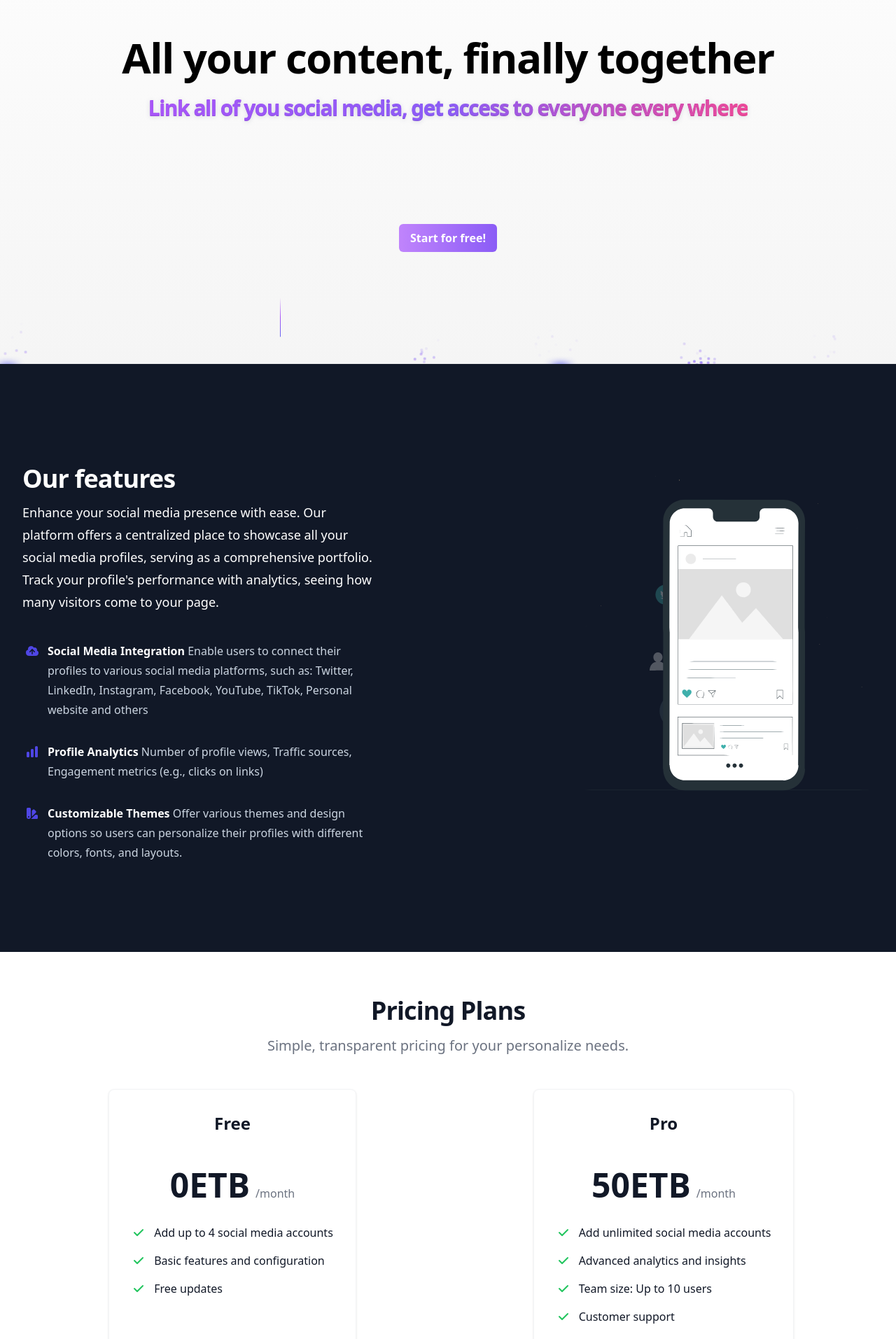
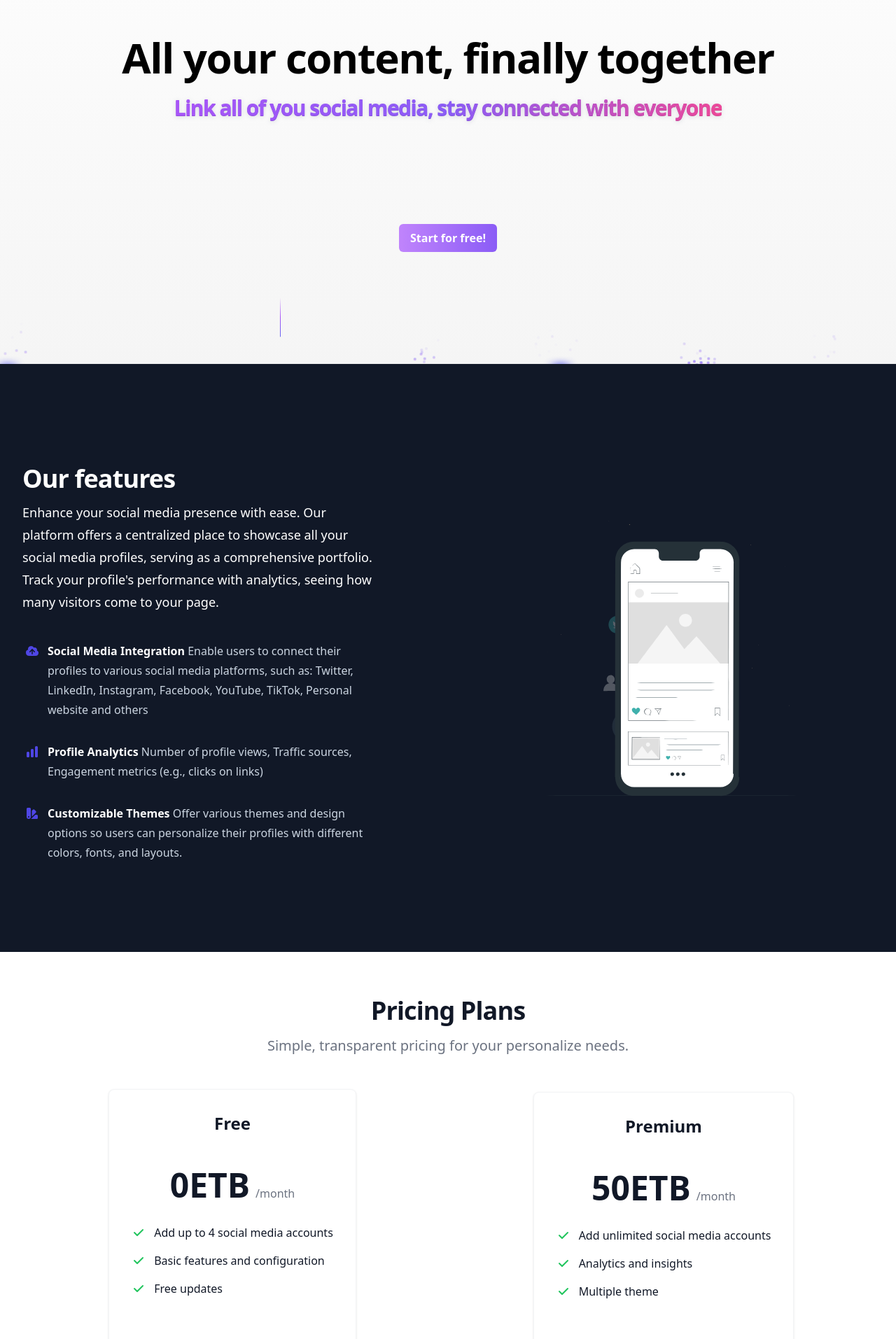
Before and after one commit to Beki78/connectme, a React (Vite) app in the folder client/: page / in a window 1280 px wide. Shown: the part 280-2193 px from the top of the page at 70% size. Built offline with nearby package versions, Linux system fonts and the light colour scheme.

Commit message:
fix the responsiveness and modal

```diff
--- a/client/src/components/BackgroundBeamsWithCollisionDemo.tsx
+++ b/client/src/components/BackgroundBeamsWithCollisionDemo.tsx
@@ -9,18 +9,15 @@ export function BackgroundBeamsWithCollisionDemo() {
         className="text-2xl relative z-20 md:text-3xl lg:text-6xl font-bold text-center text-black dark:text-white font-sans tracking-tight"
       >
         All your content, finally together
-        <div
-
-          className="relative mx-auto inline-block w-max [filter:drop-shadow(0px_1px_3px_rgba(27,_37,_80,_0.14))] text-sm md:text-xl lg:text-3xl"
-        >
-          <div  className="absolute left-0 top-[1px] bg-clip-text bg-no-repeat text-transparent bg-gradient-to-r py-4 from-purple-500 via-violet-500 to-pink-500 [text-shadow:0_0_rgba(0,0,0,0.1)]">
+        <div className="relative mx-auto inline-block w-max [filter:drop-shadow(0px_1px_3px_rgba(27,_37,_80,_0.14))] text-sm md:text-xl lg:text-3xl">
+          <div className="absolute left-0 top-[1px] bg-clip-text bg-no-repeat text-transparent bg-gradient-to-r py-4 from-purple-500 via-violet-500 to-pink-500 [text-shadow:0_0_rgba(0,0,0,0.1)]">
             <span className="">
-              Link all of you social media, get access to everyone every where
+              Link all of you social media, stay connected with everyone
             </span>
           </div>
           <div className="relative bg-clip-text text-transparent bg-no-repeat bg-gradient-to-r from-purple-500 via-violet-500 to-pink-500 py-4">
             <span className="">
-              Link all of you social media, get access to everyone every where
+              Link all of you social media, stay connected with everyone
             </span>
           </div>
         </div>
--- a/client/src/components/ButtonModal.tsx
+++ b/client/src/components/ButtonModal.tsx
@@ -7,6 +7,13 @@ import {
   ModalFooter,
   ModalTrigger,
 } from "../components/ui/animated-modal";
+import {
+  LinkIcon,
+  ChartBarIcon,
+  EyeIcon,
+  FolderArrowDownIcon,
+  FolderIcon
+} from "@heroicons/react/20/solid";
 import { motion } from "framer-motion";
 
 export function AnimatedModalDemo() {
@@ -32,7 +39,7 @@ export function AnimatedModalDemo() {
         </div>
         <ModalBody>
           <ModalContent>
-            <h4 className="text-lg md:text-2xl text-neutral-600 dark:text-neutral-100 font-bold text-center mb-8">
+            <h4 className="md:text-lg text-2xl  text-neutral-600 dark:text-neutral-100 font-bold text-center lg:mb-8">
               Continue{" "}
               <span className="px-1 py-0.5 rounded-md bg-gray-100 dark:bg-neutral-800 dark:border-neutral-700 border border-gray-200">
                 Connecting
@@ -70,25 +77,25 @@ export function AnimatedModalDemo() {
             </div>
             <div className="py-10 flex flex-wrap gap-x-4 gap-y-6 items-start justify-start max-w-sm mx-auto">
               <div className="flex  items-center justify-center">
-                <PlaneIcon className="mr-1 text-neutral-700 dark:text-neutral-300 h-4 w-4" />
+                <LinkIcon className="mr-1 text-neutral-700 dark:text-neutral-300 h-4 w-4" />
                 <span className="text-neutral-700 dark:text-neutral-300 text-sm">
                   Link all social medias
                 </span>
               </div>
               <div className="flex items-center justify-center">
-                <ElevatorIcon className="mr-1 text-neutral-700 dark:text-neutral-300 h-4 w-4" />
+                <EyeIcon className="mr-1 text-neutral-700 dark:text-neutral-300 h-4 w-4" />
                 <span className="text-neutral-700 dark:text-neutral-300 text-sm">
                   Keep revealed
                 </span>
               </div>
               <div className="flex items-center justify-center">
-                <VacationIcon className="mr-1 text-neutral-700 dark:text-neutral-300 h-4 w-4" />
+                <ChartBarIcon className="mr-1 text-neutral-700 dark:text-neutral-300 h-4 w-4" />
                 <span className="text-neutral-700 dark:text-neutral-300 text-sm">
                   See your analytics
                 </span>
               </div>
               <div className="flex  items-center justify-center">
-                <FoodIcon className="mr-1 text-neutral-700 dark:text-neutral-300 h-4 w-4" />
+                <FolderIcon className="mr-1 text-neutral-700 dark:text-neutral-300 h-4 w-4" />
                 <span className="text-neutral-700 dark:text-neutral-300 text-sm">
                   Keep organized
                 </span>
--- a/client/src/components/Feature.jsx
+++ b/client/src/components/Feature.jsx
@@ -32,11 +32,8 @@ export default function Feature() {
   return (
     <div className="overflow-hidden bg-gray-900 py-24 sm:py-32">
       <div className="mx-auto max-w-7xl px-6 lg:px-8">
-        <div className="mx-auto grid max-w-2xl grid-cols-1 gap-x-8 gap-y-16 sm:gap-y-20 lg:mx-0 lg:max-w-none lg:grid-cols-2">
-          <div
-            className="lg:pr-8 lg:pt-4"
-            data-aos="fade-right" // Add AOS attribute for animation
-          >
+        <div className="flex flex-col lg:flex-row lg:items-center lg:justify-between">
+          <div className="lg:w-1/2 lg:pr-8 lg:pt-4" data-aos="fade-right">
             <div className="lg:max-w-lg">
               <p className="text-3xl font-bold tracking-tight text-white sm:text-4xl">
                 Our features
@@ -53,7 +50,7 @@ export default function Feature() {
                   <div
                     key={feature.name}
                     className="relative pl-9"
-                    data-aos="fade-up" // Add AOS attribute for animation
+                    data-aos="fade-up"
                   >
                     <dt className="inline font-bold text-white">
                       <feature.icon
@@ -68,12 +65,16 @@ export default function Feature() {
               </dl>
             </div>
           </div>
-          <Lottie
-            animationData={animationData}
-            loop={true}
-            className="w-[48rem] h-[32rem] object-contain"
-            data-aos="fade-left" // Add AOS attribute for animation
-          />
+          <div
+            className="flex justify-center lg:w-1/2 lg:pl-8"
+            data-aos="fade-left"
+          >
+            <Lottie
+              animationData={animationData}
+              loop={true}
+              className="w-full max-w-md h-auto"
+            />
+          </div>
         </div>
       </div>
     </div>
--- a/client/src/components/Pricing.jsx
+++ b/client/src/components/Pricing.jsx
@@ -14,16 +14,14 @@ const Pricing = () => {
       ],
     },
     {
-      title: "Pro",
+      title: "Premium",
       description: "",
       price: "50ETB",
       duration: "/month",
       features: [
         "Add unlimited social media accounts",
-        "Advanced analytics and insights",
-        "Team size: Up to 10 users",
-        "Customer support",
-        "Free updates",
+        "Analytics and insights",
+        "Multiple theme",
       ],
     },
   ];
@@ -46,7 +44,7 @@ const Pricing = () => {
             Simple, transparent pricing for your personalize needs.
           </p>
         </div>
-        <div className="space-y-8 lg:grid lg:grid-cols-2  lg:space-y-0">
+        <div className="space-y-8 lg:grid lg:grid-cols-2  lg:space-y-1">
           {plans.map((plan, index) => (
             <div
               key={index}
```
